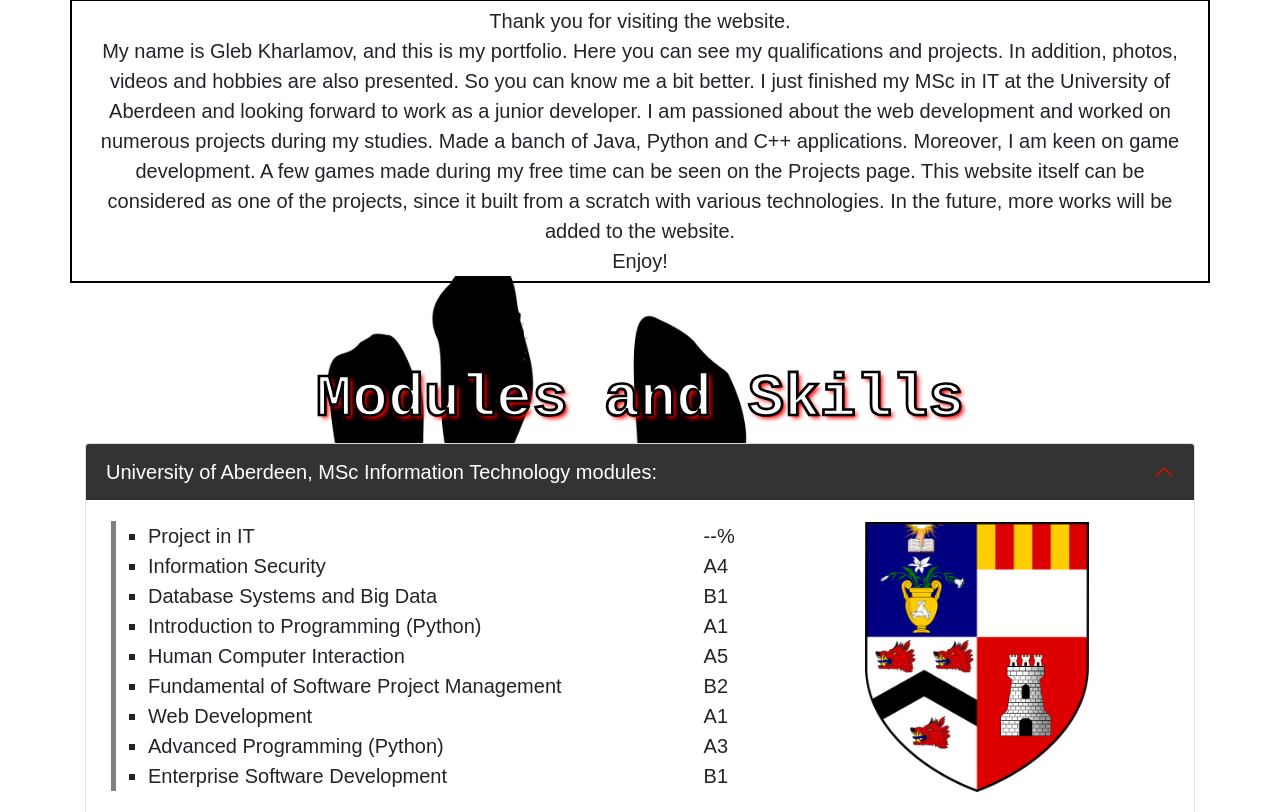
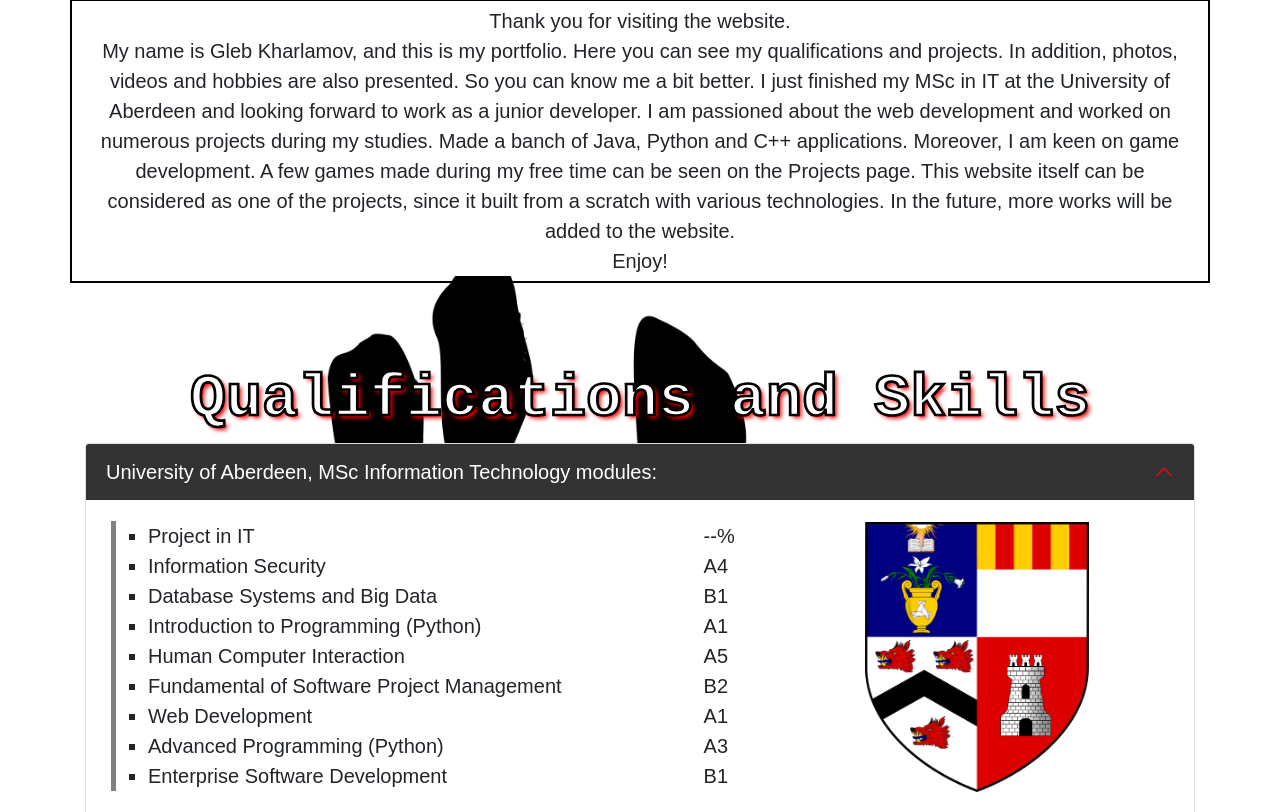
Before and after one commit to Warmetallic/website, a Django app: page / in a window 1280 px wide. Shown: the part 475-1287 px from the top of the page. Run offline with Django 3.2, Linux system fonts and the light colour scheme; data comes from the database, SQL or seed files in the repository.

Commit message:
homepage

```diff
--- a/website/templates/home.html
+++ b/website/templates/home.html
@@ -18,7 +18,7 @@
 <!--Interactive table, Skills section-->
 <div class="container accordmargin">
   <div class="row">
-    <div class="col"><h1 class="overrideheader">Modules and Skills</h1></div>
+    <div class="col"><h1 class="overrideheader">Qualifications and Skills</h1></div>
   </div>
   <div class="accordion" id="accordionPanelsStayOpenExample">
     <div class="accordion-item">
@@ -101,7 +101,7 @@
             <li>59.7%</li>
             <li>59.0%</li>
             <li>75.25%</li>
-            <li>72%</li>
+            <li>72.0%</li>
             <li>69.6%</li>
             <li>66.6%</li>
             <li>63.5%</li>
```
